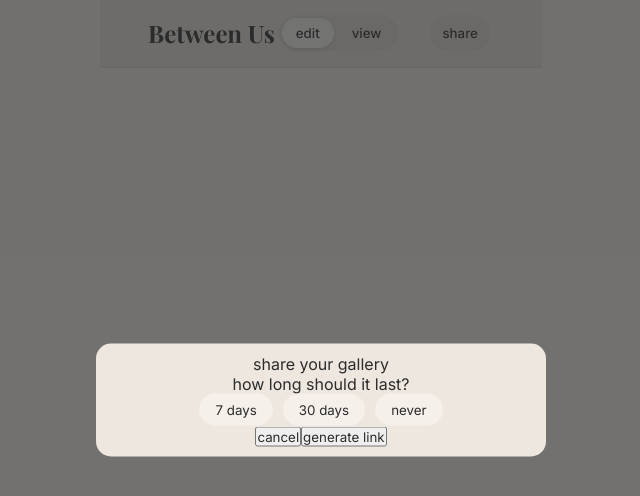
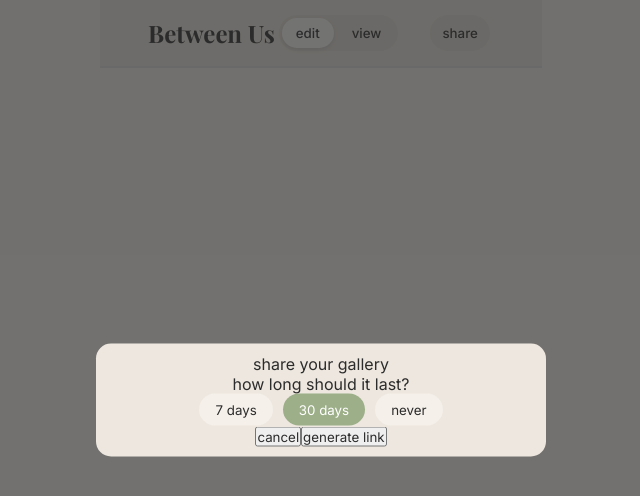
Before and after one commit to kabedont/BetweenUs, a React (Vite) app in the folder BetweenUs/: page /upload in a window 1280 px wide. Both pictures are taken after a click on the button "share". Shown: the top 496 px of the page, without its empty margins (319-959 px from the left). Built offline with nearby package versions, Linux system fonts and the light colour scheme.

Commit message:
Add selected state to expiry choice buttons
Signed-off-by: kabedont <jjenniferjosephina@outlook.com>

```diff
--- a/BetweenUs/src/components/PhotoUpload.jsx
+++ b/BetweenUs/src/components/PhotoUpload.jsx
@@ -68,7 +68,6 @@ function PhotoUpload({gridSize, mode, rows, cols, totalSlots, photos, setPhotos,
 
   //share button
   const[selectedExpiry, setSelectedExpiry] = useState(30);
-
 
   //lightbox
   const[lightboxIndex, setLightboxIndex] = useState(null);
@@ -155,9 +154,9 @@ function PhotoUpload({gridSize, mode, rows, cols, totalSlots, photos, setPhotos,
               <div className='modal-title'>share your gallery</div>
               <div className='modal-question'>how long should it last?</div>
               <div className='modal-choices'>
-                <button className='choice' onClick = {() => setSelectedExpiry(7)}>7 days</button>
-                <button className='choice' onClick = {() => setSelectedExpiry(30)}>30 days</button>
-                <button className='choice' onClick = {() => setSelectedExpiry(null)}>never</button>
+                <button className={`choice ${selectedExpiry === 7? 'selected' : ''}`} onClick = {() => setSelectedExpiry(7)}>7 days</button>
+                <button className={`choice ${selectedExpiry === 30? 'selected' : ''}`} onClick = {() => setSelectedExpiry(30)}>30 days</button>
+                <button className={`choice ${selectedExpiry === null? 'selected' : ''}`} onClick = {() => setSelectedExpiry(null)}>never</button>
               </div>
               <button className='modal-cancel' onClick = {() => closeExpiryModal}>cancel</button>
               <button className='modal-generate-link' onClick = {() => {handleShare(selectedExpiry); closeExpiryModal();}}>generate link</button>
```
